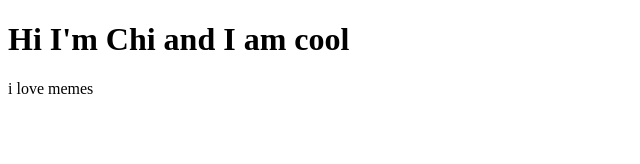
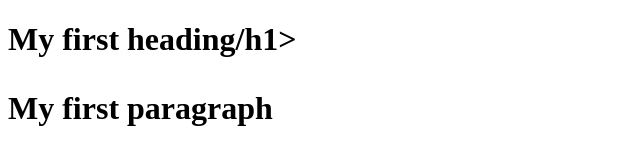
Before and after one commit to chileeeee/chileeeee.github.io, a plain HTML site: page index.html in a window 1280 px wide. Shown: the whole page, without its empty margins (0-640 px from the left). Drawn offline with Linux system fonts and the light colour scheme.

Commit message:
Update index.html

```diff
--- a/index.html
+++ b/index.html
@@ -2,9 +2,9 @@
 <html>
 <body>
 
-<h1>Hi I'm Chi and I am cool</h1>
+<h1>My first heading/h1>
 
-<p> i love memes</p>
+<p>My first paragraph</p>
 
 </body>
 </html>
```
